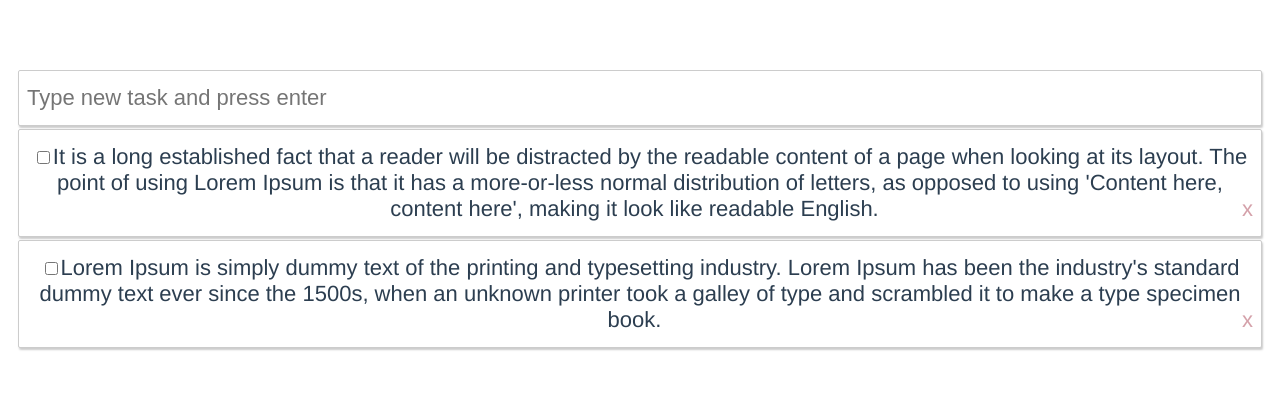
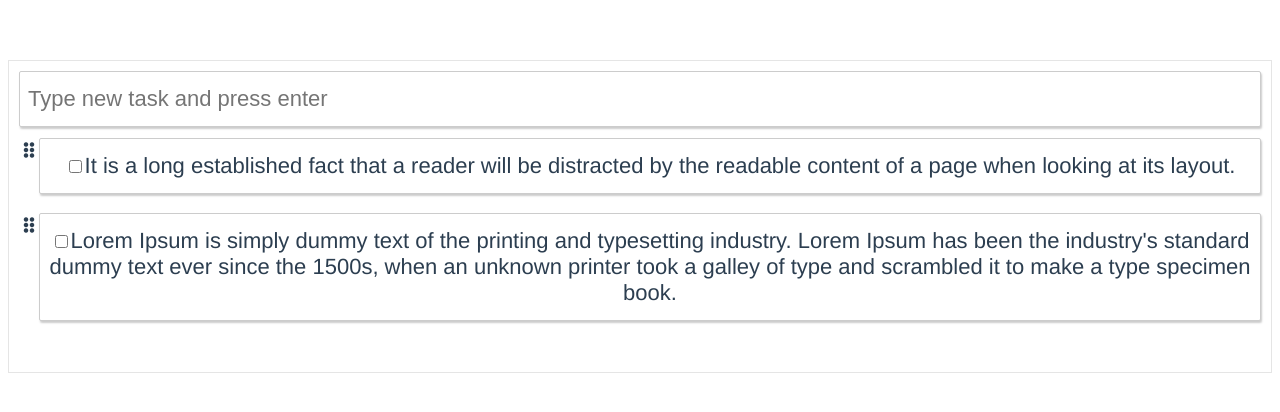
Before and after one commit to ameya-soman-coditas/vue-drag-drop-poc, a Vue app: page / in a window 1280 px wide. Shown: the top 412 px of the page. Built offline with nearby package versions, Linux system fonts and the light colour scheme.

Commit message:
added handle

```diff
--- a/src/App.vue
+++ b/src/App.vue
@@ -16,6 +16,7 @@ export default {
 </script>
 
 <style>
+@import url("https://use.fontawesome.com/releases/v5.8.1/css/all.css");
 #app {
   font-family: "Avenir", Helvetica, Arial, sans-serif;
   -webkit-font-smoothing: antialiased;
--- a/src/components/HelloWorld.vue
+++ b/src/components/HelloWorld.vue
@@ -20,21 +20,24 @@
       </li>
 
       <li
-        class="todo-item"
+        class="todo-wrapper"
         v-for="(item, i) in todos"
         v-bind:key="i"
-        draggable="true"
         @dragstart="dragStart(i, $event)"
         @dragover.prevent
         @dragenter="dragEnter"
         @dragleave="dragLeave"
         @dragend="dragEnd"
         @drop="dragFinish(i, $event)"
-        v-bind:class="{ active: item['dragging'] }"
       >
-        <input type="checkbox" v-model="item.done">
-        <span :class="{done: item.done}">{{ item.title }}</span>
-        <span class="remove-item" @click="removeItem(item)">x</span>
+        <div class="handles" v-bind:id="'handle'+i" @mousedown="addEventListener($event)">
+          <i class="fas fa-ellipsis-v"></i>
+          <i class="fas fa-ellipsis-v"></i>
+        </div>
+        <div class="todo-item">
+          <input type="checkbox" v-model="item.done">
+          <span :class="{done: item.done}">{{ item.title }}</span>
+        </div>
       </li>
     </ul>
   </div>
@@ -65,9 +68,7 @@ export default {
     this.todos = [
       {
         title: `It is a long established fact that a reader will be distracted by the readable
-        content of a page when looking at its layout. The point of using Lorem Ipsum is that it
-        has a more-or-less normal distribution of letters, as opposed to using 'Content here,
-        content here', making it look like readable English.`,
+        content of a page when looking at its layout. `,
         done: false
       },
       {
@@ -77,6 +78,12 @@ export default {
     ];
   },
   methods: {
+    addEventListener(event) {
+      var todoItems = document.getElementsByClassName("todo-wrapper");
+      for (let i = 0; i < todoItems.length; i++) {
+        todoItems[i].setAttribute("draggable", true);
+      }
+    },
     addItem() {
       if (!this.newItem) {
         return;
@@ -100,6 +107,7 @@ export default {
       this.todos[which]["dragging"] = true;
 
       var draggedElement = ev.srcElement;
+      draggedElement.style.opacity = "0.4";
       var psuedoEle = document.createElement("div");
       psuedoEle.innerHTML = draggedElement.innerHTML;
       psuedoEle.id = "draggedPsuedoEle";
@@ -112,6 +120,10 @@ export default {
           computedStyle.getPropertyPriority(key)
         )
       );
+      console.log(ev);
+      psuedoEle.style.position = "absolute";
+      psuedoEle.style.top = "0px";
+      psuedoEle.style.left = "-100%";
 
       document.body.appendChild(psuedoEle);
 
@@ -121,42 +133,17 @@ export default {
       dragGhost.id = "dragGhost";
       document.body.appendChild(dragGhost);
       ev.dataTransfer.setDragImage(dragGhost, 0, 0);
+    },
+    dragEnter(ev) {},
+    dragLeave(ev) {},
+    dragEnd(ev) {
+      this.dragging = -1;
+      var todoItems = document.getElementsByClassName("todo-wrapper");
+      for (let i = 0; i < todoItems.length; i++) {
+        todoItems[i].setAttribute("draggable", false);
+      }
 
-      // this.elementGettingDragged = JSON.parse(
-      //   JSON.stringify(this.todos[which])
-      // );
-      // this.todos.splice(which, 0, this.elementGettingDragged);
-    },
-    dragEnter(ev) {
-      var draggEnterElement = ev.srcElement;
-      //draggEnterElement.classList.add('border-bottom');
-
-      /*
-      if (ev.clientY > ev.target.height / 2) {
-        ev.target.style.marginBottom = '10px'
-      } else {
-        ev.target.style.marginTop = '10px'
-      }
-      */
-    },
-    dragLeave(ev) {
-      var draggEnterElementTarget = ev.target;
-      draggEnterElementTarget.classList.remove("border-bottom");
-      var draggEnterElement = ev.srcElement;
-      draggEnterElement.classList.remove("border-bottom");
-      /*
-      ev.target.style.marginTop = '2px'
-      ev.target.style.marginBottom = '2px'
-      */
-    },
-    dragEnd(ev) {
-      //this.todos.splice(this.dragging, 1);
-      this.dragging = -1;
-
-      var draggEnterElementTarget = ev.target;
-      draggEnterElementTarget.classList.remove("border-bottom");
-      var draggEnterElement = ev.srcElement;
-      draggEnterElement.classList.remove("border-bottom");
+      ev.srcElement.style.opacity = "1";
 
       // remove element
       var psuedoEle = document.getElementById("draggedPsuedoEle");
@@ -174,6 +161,8 @@ export default {
       this.todos[to]["dragging"] = false;
       ev.target.style.marginTop = "2px";
       ev.target.style.marginBottom = "2px";
+
+      ev.srcElement.style.opacity = "1";
 
       // remove element
       var psuedoEle = document.getElementById("draggedPsuedoEle");
@@ -201,8 +190,8 @@ export default {
         var yPos = event.clientY;
 
         psuedoEle.style.position = "absolute";
-        psuedoEle.style.left = xPos - psuedoEle.clientWidth / 2 + "px";
-        psuedoEle.style.top = yPos + 10 + "px";
+        psuedoEle.style.left = xPos - 10 + "px";
+        psuedoEle.style.top = yPos + 2 + "px";
         psuedoEle.style.opacity = "1";
       }
     }
@@ -228,9 +217,20 @@ body {
   box-sizing: border-box;
 }
 
+.todo-wrapper {
+  display: flex;
+  padding: 8px 0;
+}
+
+.handles {
+  display: flex;
+  padding: 4px;
+}
+
 .todo-list {
   list-style-type: none;
-  padding: 10px;
+  padding: 10px 10px 40px 10px;
+  border: 1px solid rgba(2, 2, 2, 0.1);
 }
 
 .done {
@@ -259,6 +259,7 @@ body {
   background-color: #fff;
   box-shadow: 1px 2px 2px #ccc;
   font-size: 22px;
+  width: 100%;
 }
 
 .remove-item {
@@ -273,7 +274,7 @@ body {
 }
 
 .active {
-  opacity: 0.3;
+  opacity: 0.3 !important;
 }
 .hidden-drag-ghost {
   position: absolute;
@@ -286,7 +287,4 @@ body {
   box-shadow: none;
   outline: none;
 }
-li.border-bottom {
-  border: 4px solid red;
-}
 </style>
```
